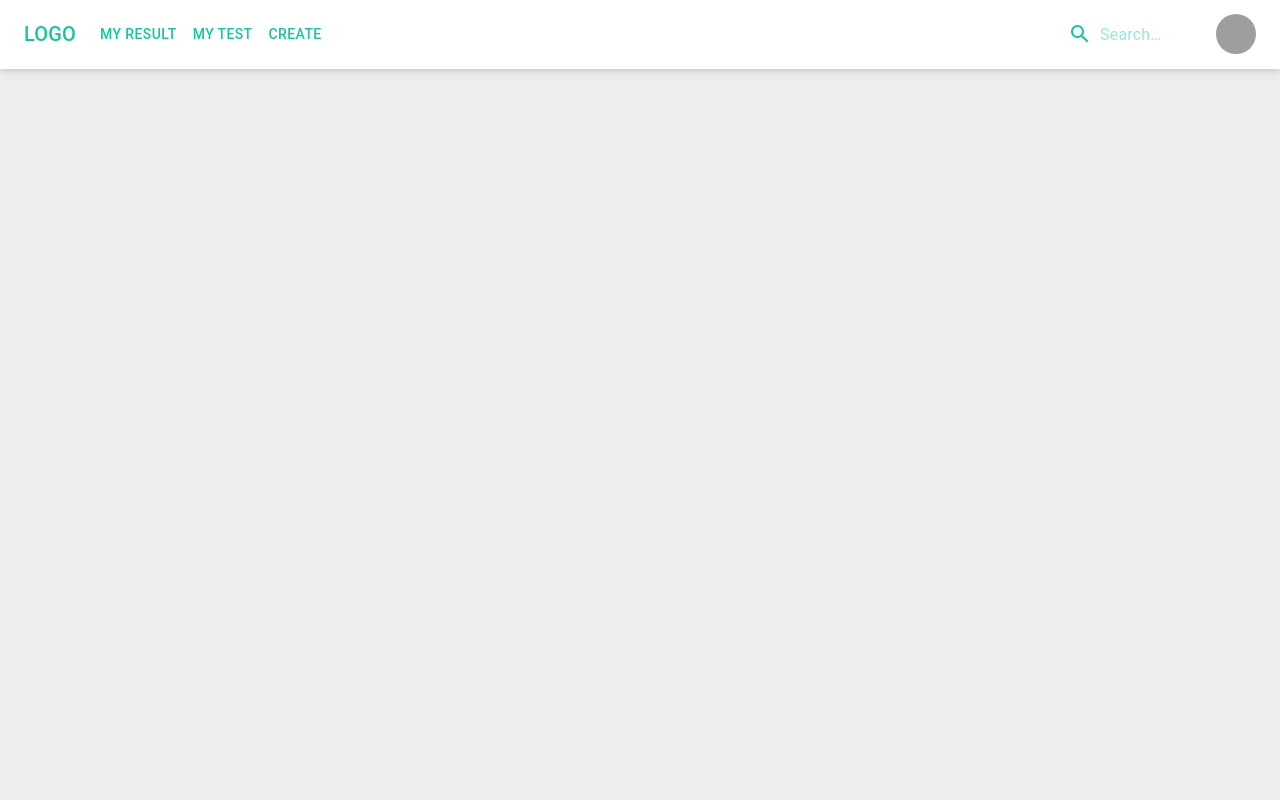
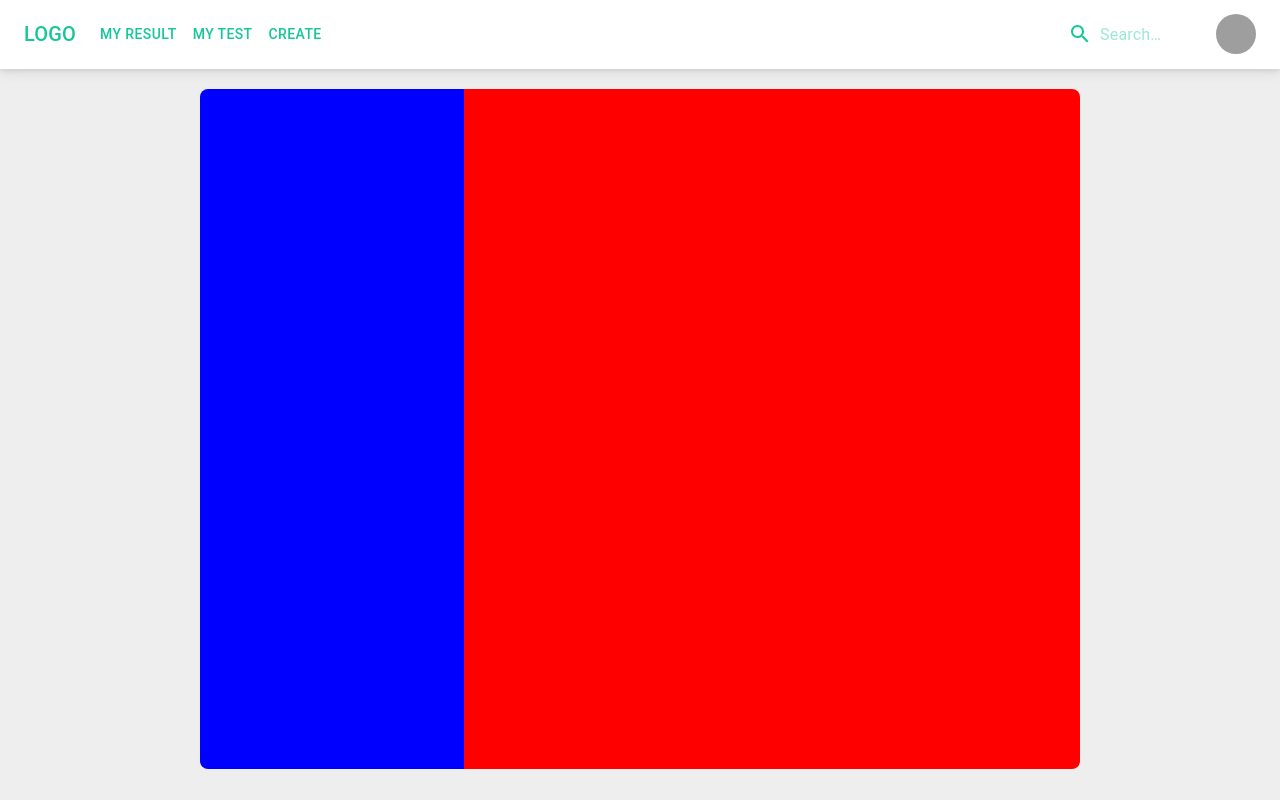
Before and after one commit to Daed-Inside/Online-Exam-Client, a React (Create React App) app: page /personal-info in a window 1280 px wide. Built offline with nearby package versions, Linux system fonts and the light colour scheme; grey boxes are pictures that could not be loaded.

Commit message:
update personal

```diff
--- /dev/null
+++ b/src/features/personal/personal.css
@@ -0,0 +1,29 @@
+.personal-layout {
+    height: 85vh;
+    position: relative;
+    justify-content: center;
+    align-items: center;
+    background-color: white;
+    margin: 20px 200px 0px 200px;
+    border-radius: 8px;
+    box-shadow: #cccccc;
+}
+
+.personal-left-section {
+    width: 30%;
+    display: inline-block;
+    background-color: blue;
+    height: 100%;
+    box-shadow: #cccccc;
+    border-top-left-radius: 8px;
+    border-bottom-left-radius: 8px;
+}
+
+.personal-right-section {
+    width: 70%;
+    display: inline-block;
+    background-color: red;
+    height: 100%;
+    border-top-right-radius: 8px;
+    border-bottom-right-radius: 8px;
+}
--- /dev/null
+++ b/src/features/personal/personal.js
@@ -0,0 +1,20 @@
+import React, { useState } from "react";
+import "./personal.css";
+import { Formik, Form, Field, ErrorMessage } from "formik";
+import { Link } from "react-router-dom";
+import axios from "axios";
+
+export default function personal() {
+  return (
+    <>
+      <div className="personal-layout">
+          <div className="personal-left-section">
+
+          </div>
+          <div className="personal-right-section">
+
+          </div>
+      </div>
+    </>
+  );
+}
--- a/src/routes/routes.css
+++ b/src/routes/routes.css
@@ -4,5 +4,4 @@
 }
 
 .body-background {
-
 }
--- a/src/routes/routes.js
+++ b/src/routes/routes.js
@@ -10,6 +10,7 @@ import SignUp from "../features/signup/signup";
 import NavBar from "../features/layout/navbar/navbar";
 import Footer from "../features/layout/footer/footer";
 import MyTest from "../features/mytest/mytest";
+import Personal from "../features/personal/personal";
 import * as React from "react";
 
 function Routings({ children, ...renderProps }) {
@@ -20,6 +21,7 @@ function Routings({ children, ...renderProps }) {
         <AdminRouting>
           <Route path="/" element={<Navigate to="/dashboard" />} />
           <Route path="/MyTest" element={<MyTest />} />
+          <Route path="/personal-info" element={<Personal />} />
           <Route
             path="/dashboard"
             element={
@@ -45,12 +47,10 @@ function AdminRouting({ children, ...props }) {
     <>
       <div className="full-wrap-content">
         <NavBar />
-        {/* <body className="body-background"> */}
           <div className="body-background">
           <Router>
             <Routes>{children}</Routes>
           </Router>
-        {/* </body> */}
         </div>
         <Footer />
       </div>
```
